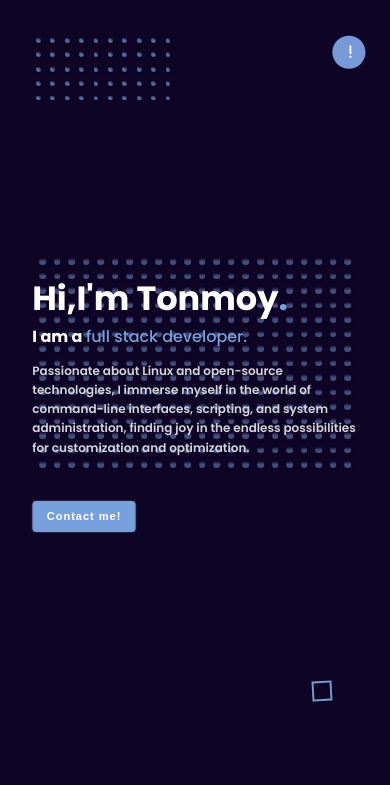
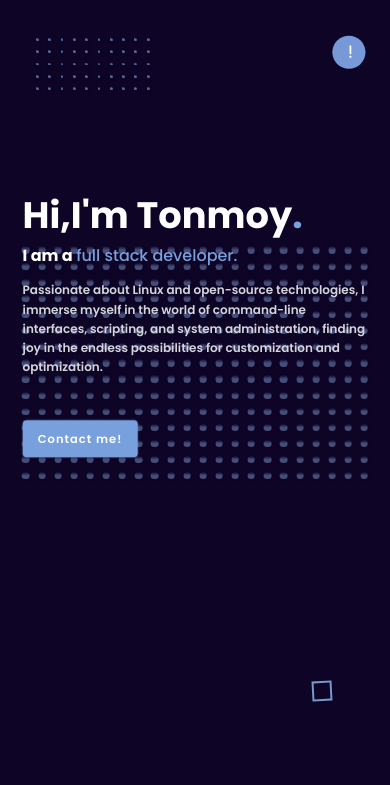
Before and after one commit to tonmoy998/tonmoy998.github.io, a website: page index.html in a window 390 px wide. Shown: the part 59-844 px from the top of the page. Drawn offline with nearby package versions, Linux system fonts and the light colour scheme.

Commit message:
updating for small devices

```diff
--- a/index.html
+++ b/index.html
@@ -78,7 +78,12 @@
               system administration, finding joy in the endless possibilities
               for customization and optimization.
             </p>
-            <button class="btn btn-primary text-white mt-2">Contact me!</button>
+            <a
+              target="_blank"
+              href="https://www.facebook.com/tonmoy.mojumder.9803"
+              class="btn btn-primary text-white"
+              >Contact me!</a
+            >
           </div>
         </div>
         <div class="col-md-4 v-center">
--- a/scss/global.scss
+++ b/scss/global.scss
@@ -52,6 +52,8 @@ a {
   background-color: $primary;
   border: 0;
   outline: 0;
+  width: fit-content;
+  height: fit-content;
   border-radius: 0.4rem;
   padding: 0.9rem 1.5rem;
   color: #fff;
@@ -92,7 +94,7 @@ a {
   margin-top: 1rem;
 }
 .mt-2 {
-  margin-top: 2rem;
+  margin-top: 2rem !important;
 }
 .mt-3 {
   margin-top: 3rem;
@@ -145,8 +147,8 @@ a {
 
 @media only screen and (max-width: 450px) {
   .btn-primary {
-    font-size: 0.69rem;
-    padding: 0.6rem 0.9rem;
+    font-size: 0.72rem;
+    padding: 0.65rem 0.95rem;
     letter-spacing: 1px;
     font-weight: 600;
     border-radius: 4px;
--- a/scss/hero.scss
+++ b/scss/hero.scss
@@ -96,6 +96,7 @@
     // border: 2px solid indigo;
     background-color: rgb(22, 25, 60);
     width: 5rem;
+    z-index: 99999999;
     nav {
       position: relative;
       width: 100%;
@@ -161,6 +162,7 @@
       font-size: 1.8em;
     }
     .text {
+      margin-bottom: 3rem;
       max-width: 40rem;
       line-height: 1.8rem;
       font-size: 1.1em;
@@ -487,6 +489,10 @@
     }
     .squares {
       z-index: 10;
+      .square {
+        width: 0.17rem;
+        height: 0.17rem;
+      }
     }
     .col-md-2 {
       margin: 0;
@@ -529,19 +535,19 @@
     }
     .col-md-6 {
       position: absolute;
-      top: 50%;
+      top: 40%;
       left: 50%;
       transform: translate(-50%, -50%);
       z-index: 10;
-      padding: 0 1rem;
-      width: 90% !important;
+      padding: 0 !important;
+      width: 95% !important;
       margin: 0 auto;
-      padding: 0.5rem 1rem;
+      // border: 2px solid;
       .hero-intro {
         padding: 0.8rem;
       }
       .hero-title {
-        font-size: 2.1rem;
+        font-size: 2.3rem;
       }
       .h4 {
         font-size: 1rem;
@@ -554,6 +560,7 @@
       }
     }
     .col-md-4 {
+      height: 100%;
       max-width: 100% !important;
       position: absolute;
       top: 50%;
@@ -564,11 +571,11 @@
         opacity: 0.5;
         // max-width: 100%;
         .gridBox {
-          padding: 0.25rem;
+          padding: 0.28rem;
         }
         margin: 0;
         .dot-point {
-          padding: 0.2rem;
+          padding: 0.22rem;
         }
       }
     }
```
Also changed, not shown: assets/css/global.css, assets/css/hero.css, assets/css/style.css, 3 other files.
